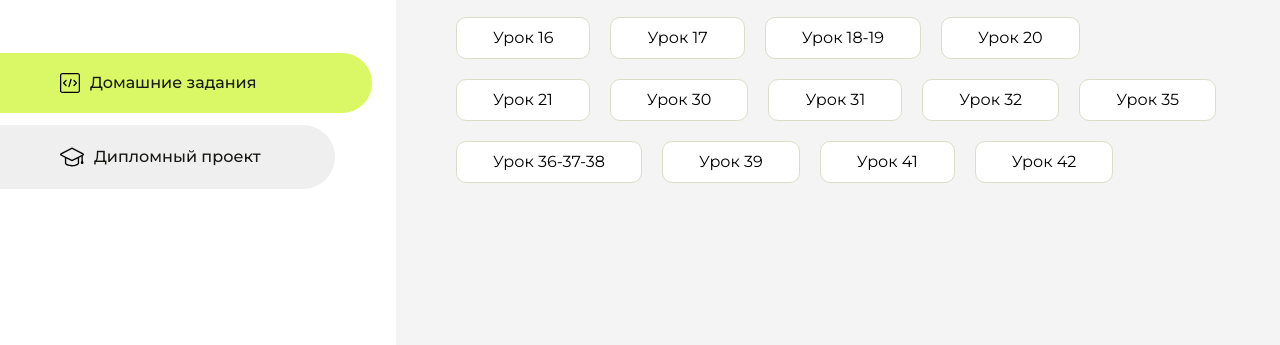
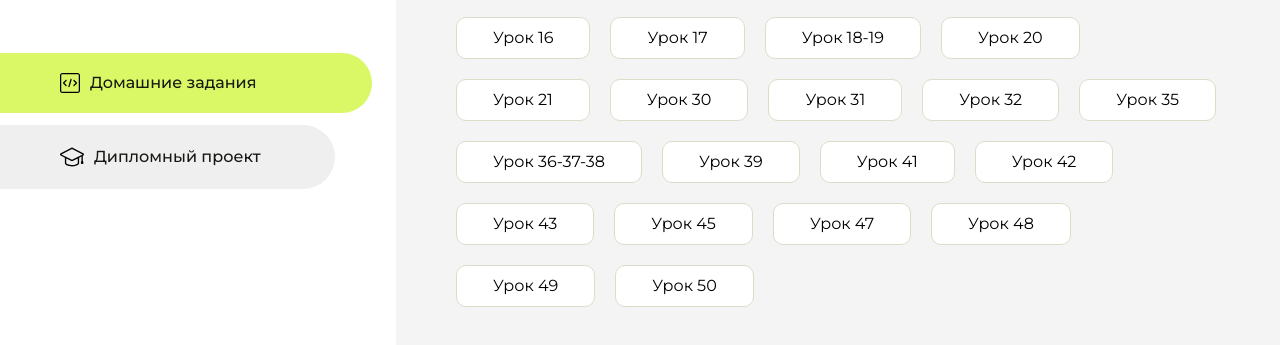
Before and after one commit to Koalics/homework, a plain HTML site: page index.html in a window 1280 px wide. Shown: the part 283-628 px from the top of the page. Drawn offline with Linux system fonts and the light colour scheme.

Commit message:
Update index.html

```diff
--- a/index.html
+++ b/index.html
@@ -146,6 +146,24 @@
                     <li class="content__list-item">
                         <a href="lesson-42/index.html">Урок 42</a>
                     </li>
+                    <li class="content__list-item">
+                        <a href="lesson-43/index.html">Урок 43</a>
+                    </li>
+                    <li class="content__list-item">
+                        <a href="lesson-45/index.html">Урок 45</a>
+                    </li>
+                    <li class="content__list-item">
+                        <a href="lesson-47/index.html">Урок 47</a>
+                    </li>
+                    <li class="content__list-item">
+                        <a href="lesson-48/index.html">Урок 48</a>
+                    </li>
+                    <li class="content__list-item">
+                        <a href="lesson-49/index.html">Урок 49</a>
+                    </li>
+                    <li class="content__list-item">
+                        <a href="lesson-50/index.html">Урок 50</a>
+                    </li>
                 </ul>
             </div>
             <div class="content__block hidden" id="diplomBlock">
```
